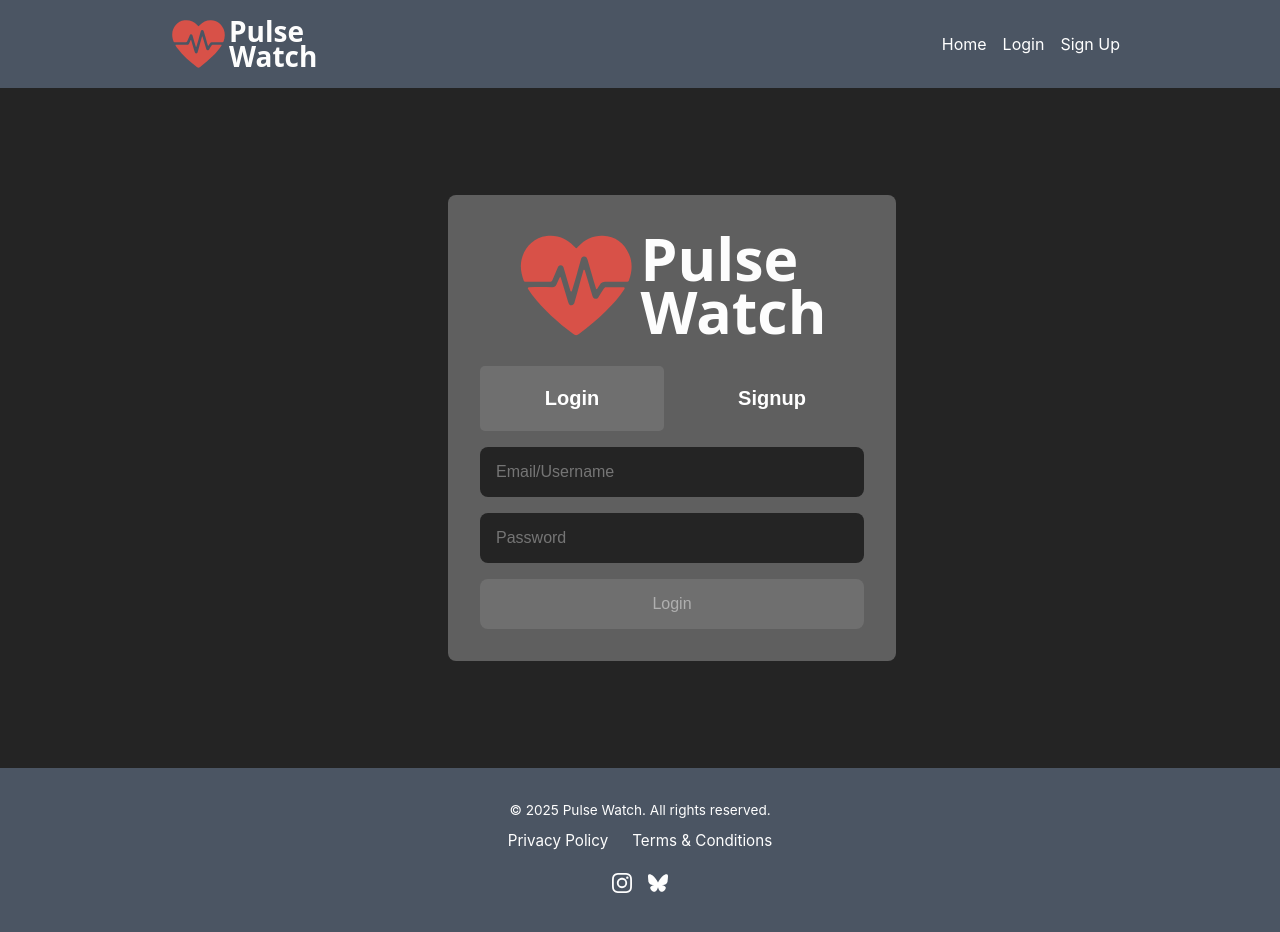
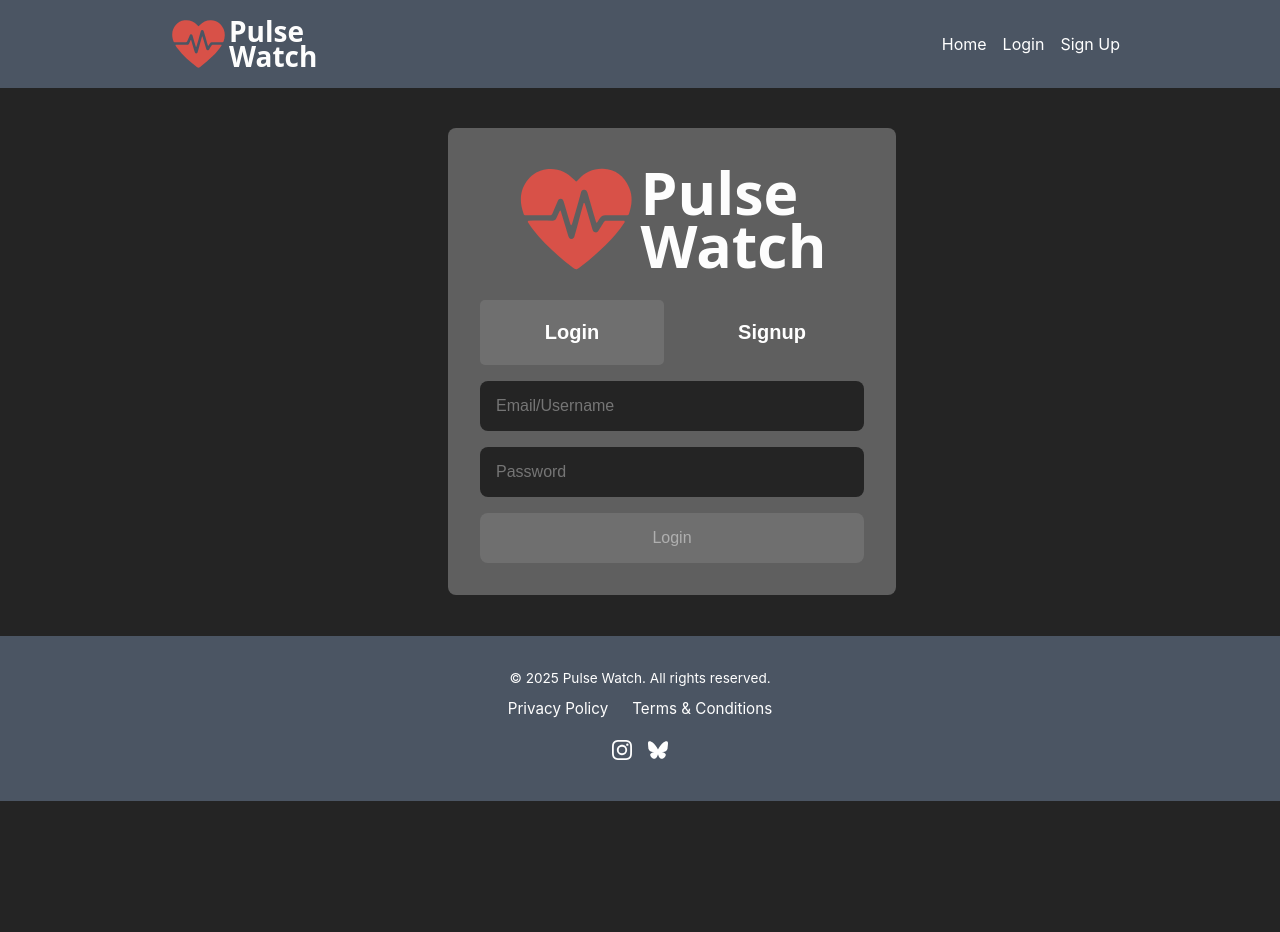
Before and after one commit to HarryC05/pulsewatch, a React (Vite) app in the folder client/: page /login in a window 1280 px wide. After the commit the page ends 801 px from the top, so only its background shows below. Built offline with nearby package versions, Linux system fonts and the light colour scheme; no server answers.

Commit message:
fix: remove height style from login page

```diff
--- a/client/src/styles/pages/_Login.scss
+++ b/client/src/styles/pages/_Login.scss
@@ -1,12 +1,9 @@
 /* @define login-page */
-
-@use "../global/variables" as vars;
 
 .login-page {
   align-items: center;
   display: flex;
   flex-direction: column;
-  height: calc(100vh - vars.$nav-height - 4rem);
   justify-content: center;
 }
 
```
